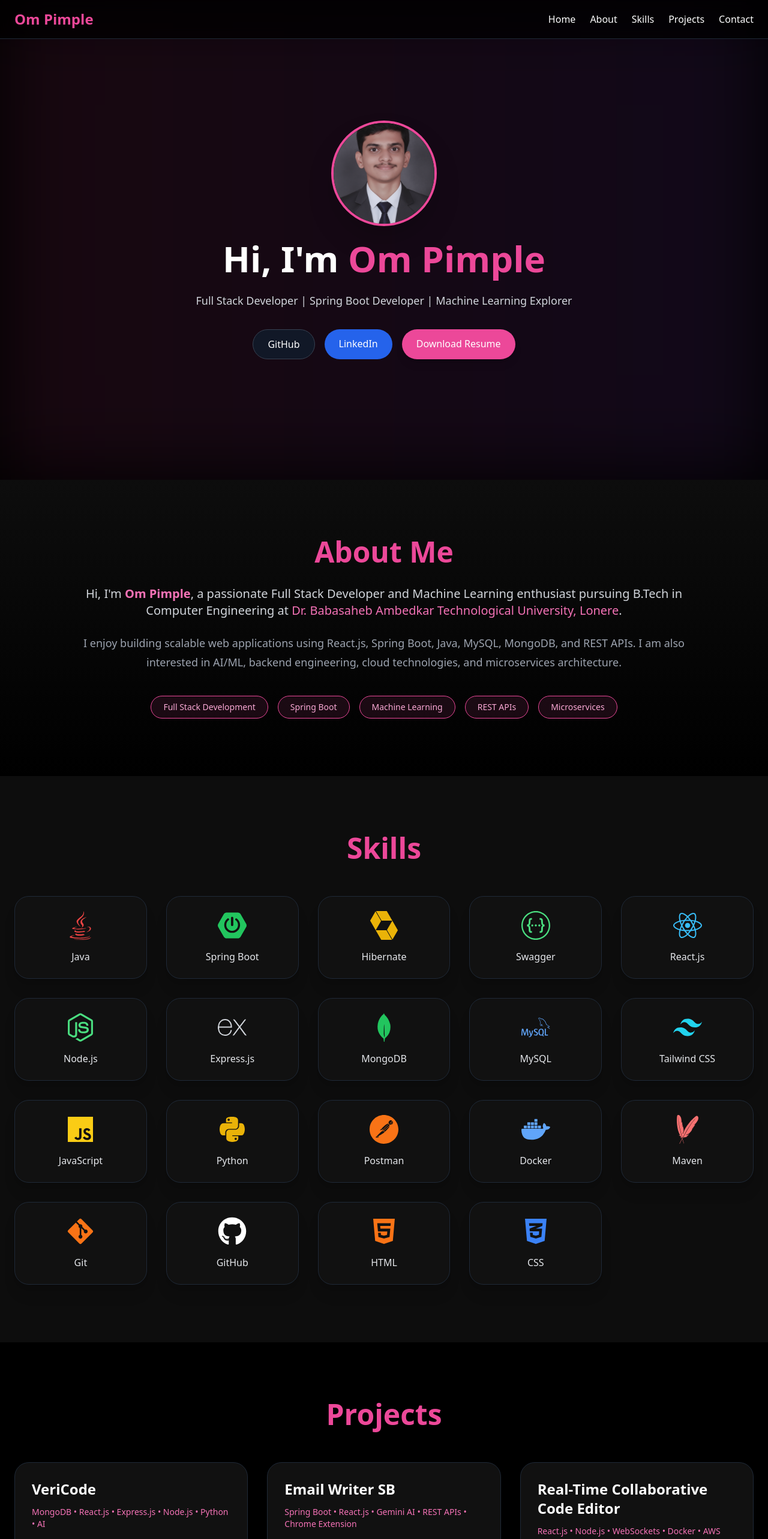
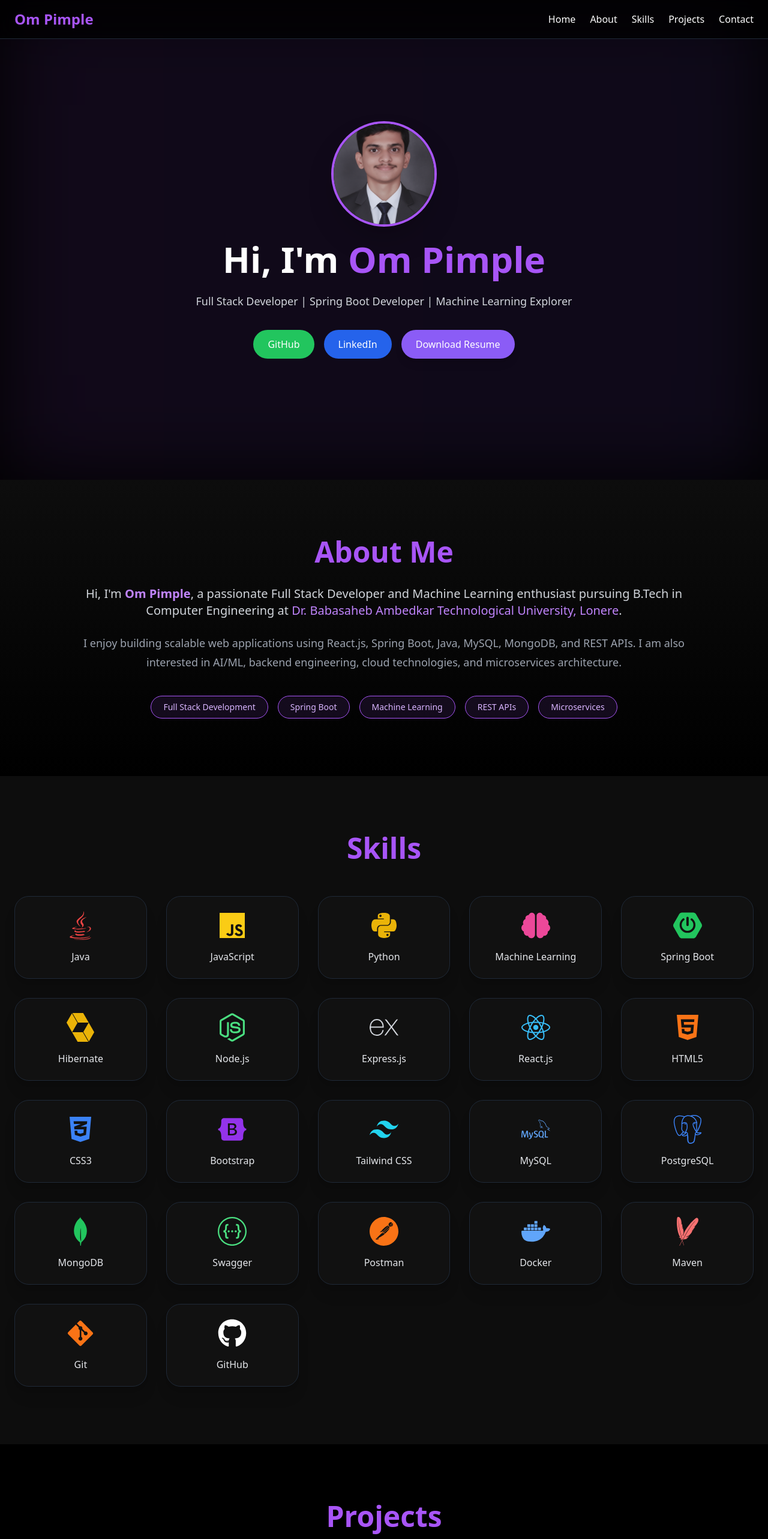
Before and after one commit to OmPimple26/My-Personal-Portfolio, a React (Vite) app: page / in a window 1280 px wide. Shown: the top 2566 px of the page at 60% size. Built offline with nearby package versions, Linux system fonts and the light colour scheme.

Commit message:
Updated portfolio content

```diff
--- a/src/components/About.jsx
+++ b/src/components/About.jsx
@@ -13,16 +13,16 @@ const About = () => {
         whileInView={{ opacity: 1, y: 0 }}
         transition={{ duration: 0.8 }}
       >
-        <h2 className="text-4xl md:text-5xl font-extrabold mb-8 text-pink-500">
+        <h2 className="text-4xl md:text-5xl font-extrabold mb-8 text-purple-500">
           About Me
         </h2>
 
         <p className="text-gray-300 text-lg md:text-xl leading-9">
           Hi, I'm{" "}
-          <span className="text-pink-400 font-semibold">Om Pimple</span>, a
+          <span className="text-purple-400 font-semibold">Om Pimple</span>, a
           passionate Full Stack Developer and Machine Learning enthusiast
           pursuing B.Tech in Computer Engineering at{" "}
-          <span className="text-pink-400">
+          <span className="text-purple-400">
             Dr. Babasaheb Ambedkar Technological University, Lonere
           </span>
           .
@@ -45,7 +45,7 @@ const About = () => {
           ].map((item, index) => (
             <span
               key={index}
-              className="px-5 py-2 rounded-full bg-pink-500/10 border border-pink-500 text-pink-300 text-sm hover:bg-pink-500 hover:text-white transition duration-300"
+              className="px-5 py-2 rounded-full bg-purple-500/10 border border-purple-500 text-purple-300 text-sm hover:bg-purple-500 hover:text-white transition duration-300"
             >
               {item}
             </span>
--- a/src/components/Footer.jsx
+++ b/src/components/Footer.jsx
@@ -4,7 +4,7 @@ import { FaGithub, FaLinkedin } from "react-icons/fa";
 const Footer = () => {
   return (
     <footer className="bg-[#0d0d0d] border-t border-gray-800 py-10 text-center text-gray-400">
-      <h2 className="text-2xl font-bold text-pink-500">Om Pimple</h2>
+      <h2 className="text-2xl font-bold text-purple-500">Om Pimple</h2>
 
       <p className="mt-3 text-gray-500">
         Full Stack Developer | Spring Boot Developer | Machine Learning Explorer
@@ -15,7 +15,7 @@ const Footer = () => {
           href="https://github.com/Ompimple26"
           target="_blank"
           rel="noopener noreferrer"
-          className="hover:text-pink-500 transition duration-300"
+          className="hover:text-green-500 transition duration-300"
         >
           <FaGithub />
         </a>
@@ -24,7 +24,7 @@ const Footer = () => {
           href="https://www.linkedin.com/in/om-pimple-0042822b3"
           target="_blank"
           rel="noopener noreferrer"
-          className="hover:text-pink-500 transition duration-300"
+          className="hover:text-blue-500 transition duration-300"
         >
           <FaLinkedin />
         </a>
--- a/src/components/Hero.jsx
+++ b/src/components/Hero.jsx
@@ -8,13 +8,13 @@ const Hero = () => {
       className="min-h-screen flex flex-col justify-center items-center bg-black text-center px-6 text-white relative overflow-hidden"
     >
       {/* Background Glow */}
-      <div className="absolute inset-0 bg-gradient-to-r from-pink-500/10 to-purple-500/10 blur-3xl pointer-events-none"></div>
+      <div className="absolute inset-0 bg-gradient-to-r from-purple-500/10 to-violet-500/10 blur-3xl pointer-events-none"></div>
 
       {/* Profile Image */}
       <motion.img
         src="/self1.png"
         alt="Profile"
-        className="rounded-full w-44 h-44 mb-6 shadow-2xl border-4 border-pink-500 object-cover z-10"
+        className="rounded-full w-44 h-44 mb-6 shadow-2xl border-4 border-purple-500 object-cover z-10"
         initial={{ scale: 0 }}
         animate={{ scale: 1 }}
         transition={{ duration: 0.8 }}
@@ -27,7 +27,7 @@ const Hero = () => {
         animate={{ opacity: 1, y: 0 }}
         transition={{ duration: 1 }}
       >
-        Hi, I'm <span className="text-pink-500">Om Pimple</span>
+        Hi, I'm <span className="text-purple-500">Om Pimple</span>
       </motion.h1>
 
       {/* Subtitle */}
@@ -51,7 +51,7 @@ const Hero = () => {
           href="https://github.com/Ompimple26"
           target="_blank"
           rel="noopener noreferrer"
-          className="bg-gray-900 border border-gray-700 hover:border-pink-500 px-6 py-3 rounded-full transition duration-300"
+          className="bg-green-500 hover:bg-green-700 px-6 py-3 rounded-full transition duration-300"
         >
           GitHub
         </a>
@@ -68,7 +68,7 @@ const Hero = () => {
         <a
           href="/Om_Pimple_Resume.pdf"
           download
-          className="bg-pink-500 hover:bg-pink-600 px-6 py-3 rounded-full transition duration-300 shadow-lg"
+          className="bg-violet-500 hover:bg-violet-700 px-6 py-3 rounded-full transition duration-300 shadow-lg"
         >
           Download Resume
         </a>
--- a/src/components/Navbar.jsx
+++ b/src/components/Navbar.jsx
@@ -5,7 +5,7 @@ const Navbar = () => {
   return (
     <nav className="fixed top-0 w-full bg-black/70 backdrop-blur-md border-b border-gray-800 text-white z-50">
       <div className="max-w-7xl mx-auto flex justify-between items-center px-6 py-4">
-        <h1 className="text-2xl font-bold text-pink-500">
+        <h1 className="text-2xl font-bold text-purple-500">
           Om Pimple
         </h1>
 
@@ -18,7 +18,7 @@ const Navbar = () => {
                   smooth={true}
                   duration={500}
                   offset={-70}
-                  className="cursor-pointer hover:text-pink-500 transition duration-300"
+                  className="cursor-pointer hover:text-purple-500 transition duration-300"
                 >
                   {item}
                 </Link>
--- a/src/components/Projects.jsx
+++ b/src/components/Projects.jsx
@@ -3,6 +3,12 @@ import { motion } from "framer-motion";
 
 const Projects = () => {
   const projects = [
+    {
+      title: "VeriCode",
+      link: "https://marketplace.visualstudio.com/items?itemName=prathmesh9304.luna-ai-chat",
+      tech: "VS Code Extension • TypeScript • React • AI",
+      desc: "AI-powered VS Code extension that provides intelligent code analysis, refactoring suggestions, saves chat history, and multi-LLM support to enhance developer productivity.",
+    },
     {
       title: "VeriCode",
       link: "https://github.com/OmPimple26/VeriCode--AI-Powered-Code-Quality-Analyzer-and-Refactoring-Suggestion-Tool",
@@ -74,7 +80,7 @@ const Projects = () => {
   return (
     <section id="projects" className="py-24 bg-black text-white px-6">
       <div className="max-w-7xl mx-auto">
-        <h2 className="text-4xl md:text-5xl font-extrabold text-center text-pink-500 mb-14">
+        <h2 className="text-4xl md:text-5xl font-extrabold text-center text-purple-500 mb-14">
           Projects
         </h2>
 
@@ -86,13 +92,13 @@ const Projects = () => {
               initial={{ opacity: 0, y: 40 }}
               whileInView={{ opacity: 1, y: 0 }}
               transition={{ duration: 0.5, delay: index * 0.1 }}
-              className="bg-[#111] border border-gray-800 rounded-3xl p-7 shadow-xl hover:border-pink-500 transition duration-300"
+              className="bg-[#111] border border-gray-800 rounded-3xl p-7 shadow-xl hover:border-purple-500 transition duration-300"
             >
               <h3 className="text-2xl font-bold mb-3 text-white">
                 {project.title}
               </h3>
 
-              <p className="text-pink-400 text-sm mb-4">{project.tech}</p>
+              <p className="text-purple-400 text-sm mb-4">{project.tech}</p>
 
               <p className="text-gray-400 leading-7 mb-6">{project.desc}</p>
 
@@ -100,7 +106,7 @@ const Projects = () => {
                 href={project.link}
                 target="_blank"
                 rel="noopener noreferrer"
-                className="inline-block bg-pink-500 hover:bg-pink-600 px-5 py-2 rounded-full transition duration-300"
+                className="inline-block bg-purple-500 hover:bg-purple-600 px-5 py-2 rounded-full transition duration-300"
               >
                 View Project
               </a>
--- a/src/components/Skills.jsx
+++ b/src/components/Skills.jsx
@@ -11,6 +11,8 @@ import {
   FaNodeJs,
   FaGitAlt,
   FaGithub,
+  FaBootstrap,
+  FaBrain,
 } from "react-icons/fa";
 
 import {
@@ -24,35 +26,87 @@ import {
   SiHibernate,
   SiDocker,
   SiApachemaven,
+  SiPostgresql,
 } from "react-icons/si";
 
 const Skills = () => {
   const skills = [
+    // Programming Languages
     { name: "Java", icon: <FaJava className="text-red-500 text-5xl" /> },
-    { name: "Spring Boot", icon: <SiSpringboot className="text-green-500 text-5xl" /> },
-    { name: "Hibernate", icon: <SiHibernate className="text-yellow-500 text-5xl" /> },
-    { name: "Swagger", icon: <SiSwagger className="text-green-400 text-5xl" /> },
-    { name: "React.js", icon: <FaReact className="text-sky-400 text-5xl" /> },
-    { name: "Node.js", icon: <FaNodeJs className="text-green-400 text-5xl" /> },
-    { name: "Express.js", icon: <SiExpress className="text-gray-300 text-5xl" /> },
-    { name: "MongoDB", icon: <SiMongodb className="text-green-500 text-5xl" /> },
-    { name: "MySQL", icon: <SiMysql className="text-blue-400 text-5xl" /> },
-    { name: "Tailwind CSS", icon: <SiTailwindcss className="text-cyan-400 text-5xl" /> },
     { name: "JavaScript", icon: <FaJs className="text-yellow-400 text-5xl" /> },
     { name: "Python", icon: <FaPython className="text-yellow-500 text-5xl" /> },
-    { name: "Postman", icon: <SiPostman className="text-orange-500 text-5xl" /> },
+
+    // AI & Machine Learning
+    {
+      name: "Machine Learning",
+      icon: <FaBrain className="text-pink-500 text-5xl" />,
+    },
+
+    // Backend
+    {
+      name: "Spring Boot",
+      icon: <SiSpringboot className="text-green-500 text-5xl" />,
+    },
+    {
+      name: "Hibernate",
+      icon: <SiHibernate className="text-yellow-500 text-5xl" />,
+    },
+    { name: "Node.js", icon: <FaNodeJs className="text-green-400 text-5xl" /> },
+    {
+      name: "Express.js",
+      icon: <SiExpress className="text-gray-300 text-5xl" />,
+    },
+
+    // Frontend
+    { name: "React.js", icon: <FaReact className="text-sky-400 text-5xl" /> },
+    { name: "HTML5", icon: <FaHtml5 className="text-orange-500 text-5xl" /> },
+    { name: "CSS3", icon: <FaCss3Alt className="text-blue-500 text-5xl" /> },
+    {
+      name: "Bootstrap",
+      icon: <FaBootstrap className="text-purple-600 text-5xl" />,
+    },
+    {
+      name: "Tailwind CSS",
+      icon: <SiTailwindcss className="text-cyan-400 text-5xl" />,
+    },
+
+    // Databases
+    { name: "MySQL", icon: <SiMysql className="text-blue-400 text-5xl" /> },
+    {
+      name: "PostgreSQL",
+      icon: <SiPostgresql className="text-blue-500 text-5xl" />,
+    },
+    {
+      name: "MongoDB",
+      icon: <SiMongodb className="text-green-500 text-5xl" />,
+    },
+
+    // API & Testing
+    {
+      name: "Swagger",
+      icon: <SiSwagger className="text-green-400 text-5xl" />,
+    },
+    {
+      name: "Postman",
+      icon: <SiPostman className="text-orange-500 text-5xl" />,
+    },
+
+    // DevOps & Build Tools
     { name: "Docker", icon: <SiDocker className="text-blue-400 text-5xl" /> },
-    { name: "Maven", icon: <SiApachemaven className="text-red-400 text-5xl" /> },
+    {
+      name: "Maven",
+      icon: <SiApachemaven className="text-red-400 text-5xl" />,
+    },
+
+    // Version Control
     { name: "Git", icon: <FaGitAlt className="text-orange-500 text-5xl" /> },
     { name: "GitHub", icon: <FaGithub className="text-white text-5xl" /> },
-    { name: "HTML", icon: <FaHtml5 className="text-orange-500 text-5xl" /> },
-    { name: "CSS", icon: <FaCss3Alt className="text-blue-500 text-5xl" /> },
   ];
 
   return (
     <section id="skills" className="py-24 bg-[#0d0d0d] text-white px-6">
       <div className="max-w-7xl mx-auto text-center">
-        <h2 className="text-4xl md:text-5xl font-extrabold mb-14 text-pink-500">
+        <h2 className="text-4xl md:text-5xl font-extrabold mb-14 text-purple-500">
           Skills
         </h2>
 
@@ -64,13 +118,11 @@ const Skills = () => {
               initial={{ opacity: 0, y: 40 }}
               whileInView={{ opacity: 1, y: 0 }}
               transition={{ delay: index * 0.05 }}
-              className="bg-[#111] border border-gray-800 hover:border-pink-500 rounded-3xl p-6 flex flex-col items-center shadow-xl transition duration-300"
+              className="bg-[#111] border border-gray-800 hover:border-purple-500 rounded-3xl p-6 flex flex-col items-center shadow-xl transition duration-300"
             >
               {skill.icon}
 
-              <p className="mt-4 font-medium text-gray-200">
-                {skill.name}
-              </p>
+              <p className="mt-4 font-medium text-gray-200">{skill.name}</p>
             </motion.div>
           ))}
         </div>
```
Also changed, not shown: src/components/Contact.jsx (+5 -5 lines).
